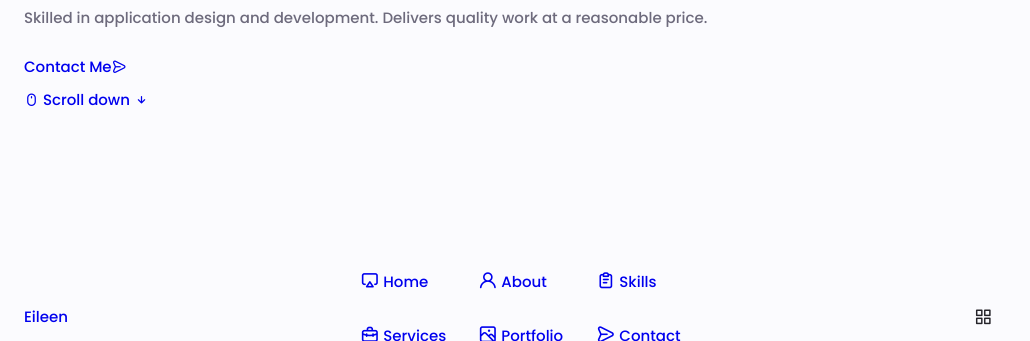
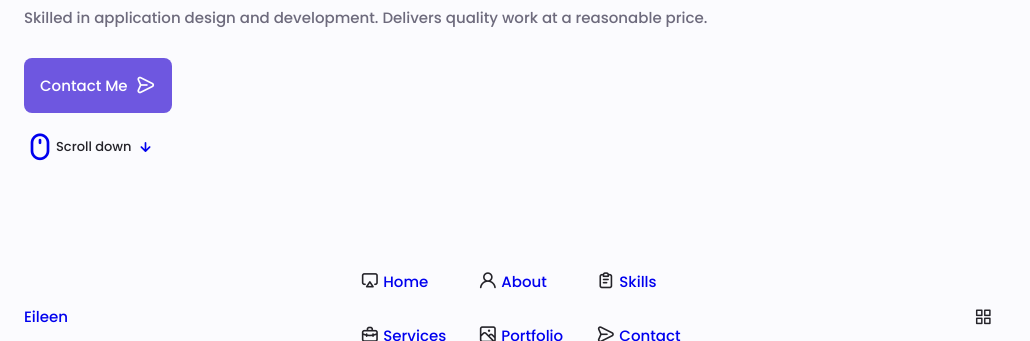
Before and after one commit to EMA1970/EM-Portfolio, a website: page index.html in a window 1280 px wide. Shown: the part 459-800 px from the top of the page, without its empty margins (0-1030 px from the left). Drawn offline with nearby package versions, Linux system fonts and the light colour scheme.

Commit message:
Added styles for contact me button and buttons

```diff
--- a/assets/style.css
+++ b/assets/style.css
@@ -152,23 +152,24 @@ img {
     align-items: center;
 }
 
-.nav__icon,
-.nav__toggle {
+.nav_icon,
+.nav_toggle {
     color: var(--title-color);
     font-weight: var(--font-medium);
 }
 
-.nav__icon:hover {
+.nav_icon:hover {
     color: var(--first-color-alt);
 }
 
 /* cursor effects for nav toggle */
-.nav__toggle {
+.nav_toggle {
     font-size: 1.1rem;
     cursor: pointer;
 }
 
-.nav__toggle:hover {
+/* TODO: group hover effects for colors together*/
+.nav_toggle:hover {
     color: var(--first-color-alt);
 }
 
@@ -286,17 +287,62 @@ img {
     margin-bottom: var(--mb-2);
 }
 
-.home_scroll {
+/* .home_scroll {
     /* display:none;                      */
-}
+ */
 
 .home_scroll-button {
     color: var(--first-color);
     transition: .3s;
 
 }
+/* hover effect to move button to the side for .25rem */
+.home_scroll-button:hover{
+    transform: translateY(.25rem);
+}
+
+/* changing mouse icon size */
+.home_scroll-mouse{
+    font-size: 2rem;
+}
+
+/* Font style for text " scroll down" */
+.home_scroll-name{
+    font-size: var(--small-font-size);
+    color: var(--title-color);
+    font-weight: var(--font-medium);
+    margin-right: var(--mb-0-25);
+}
+
+/* chang size of arrow*/
+.home_scroll-arrow{
+    font-size: 1.25rem;
+}
 
 /* ===== Buttons ===== */
+.button{
+    display: inline-block;
+    background-color: var(--first-color);
+    color: #FFFF;
+    padding: 1rem;
+    border-radius: .5rem;
+    font-weight: var(--font-medium);
+}
+
+.button:hover{
+    background-color: var(--first-color-alt);
+}
+
+.button_icon{
+    font-size: 1.25rem;
+    margin-left: var(--mb-0-5);
+    transition: .3s;
+}
+
+.button--flex{
+    display: inline-flex;
+    align-items: center;
+}
 /* ===== about ===== */
 /* ===== skills ===== */
 /* ===== qualifications ===== */
--- a/index.html
+++ b/index.html
@@ -74,7 +74,7 @@
                 <i class="uil uil-times nav__close" id="nav-close"></i>
             </div>
             <div class="nav__btn">
-                <div class="nav__toggle" id="nav-toggle">
+                <div class="nav_toggle" id="nav-toggle">
                     <i class="uil uil-apps"></i>
                 </div>
             </div>
@@ -131,16 +131,16 @@
                             at a reasonable price.
                         </p>
                         <a href="#contact" class="button button--flex">
-                            Contact Me<i class="uil uil-message"></i>
+                            Contact Me<i class="uil uil-message button_icon"></i>
                         </a>
 
                     </div>
 
                     <div class="home_scroll">
-                        <a href="#about" class="home__scroll-button button--flex">
+                        <a href="#about" class="home_scroll-button button--flex">
                             <i class="uil uil-mouse-alt home_scroll-mouse"></i>
                             <span class="home_scroll-name">Scroll down</span>
-                            <i class="uil uil-arrow-down"></i>
+                            <i class="uil uil-arrow-down home_scroll-arrow"></i>
                         </a>
                     </div>
                 </div>
@@ -151,6 +151,7 @@
         </section>
 
         <!-- ====================  about ======================= -->
+
         <!-- ====================  skills ======================= -->
         <!-- ====================  qualificiations ======================= -->
         <!-- ====================  services ====================== -->
```
